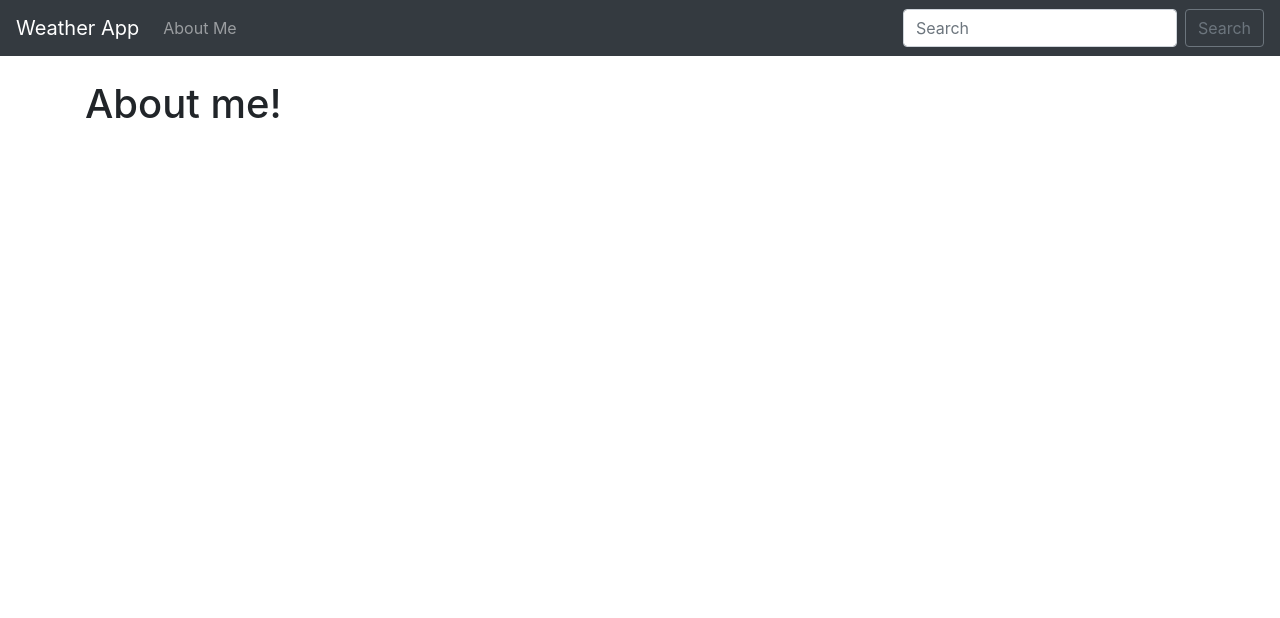
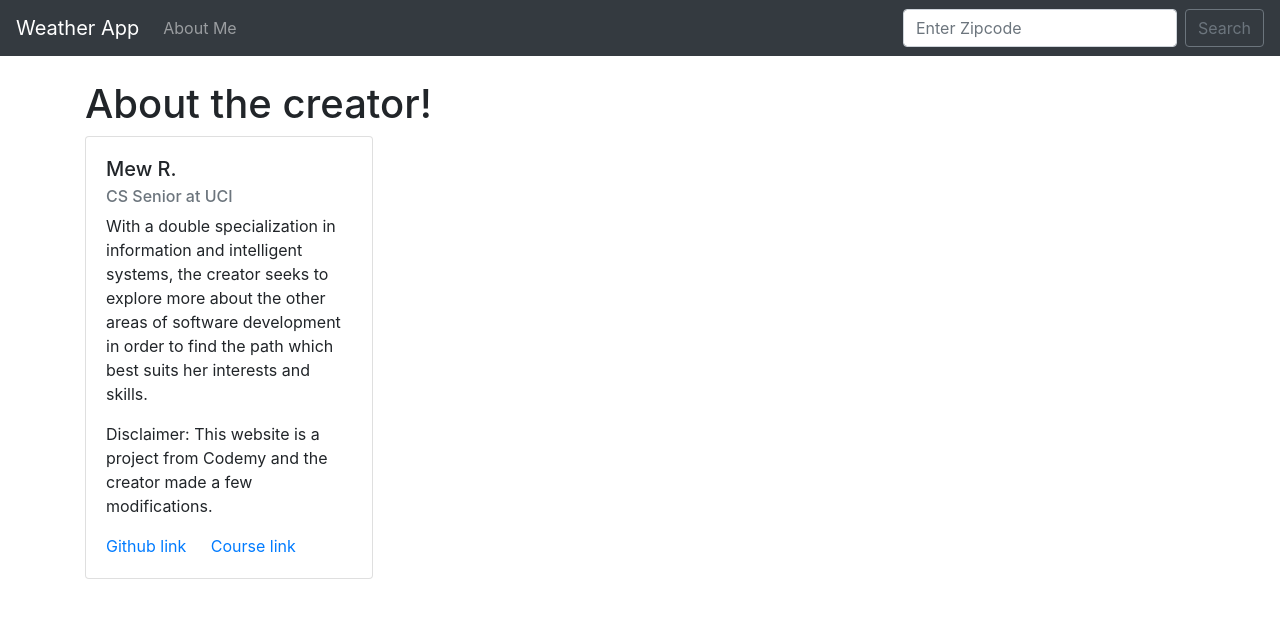
Before and after one commit to MEOWcanCODE/Weather-App, a Django app: page /about.html in a window 1280 px wide. Shown: the top 618 px of the page. Run offline with Django 5.2, Linux system fonts and the light colour scheme.

Commit message:
Finished course and added error page and about me

```diff
--- a/weather_app/lookup/templates/about.html
+++ b/weather_app/lookup/templates/about.html
@@ -2,6 +2,17 @@
 
 {% block content %}
 
-<h1>About me!</h1>
+<h1>About the creator!</h1>
+
+<div class="card" style="width: 18rem;">
+    <div class="card-body">
+      <h5 class="card-title">Mew R.</h5>
+      <h6 class="card-subtitle mb-2 text-muted">CS Senior at UCI</h6>
+      <p class="card-text">With a double specialization in information and intelligent systems, the creator seeks to explore more about the other areas of software development in order to find the path which best suits her interests and skills.</p>
+      <p class="card-text">Disclaimer: This website is a project from Codemy and the creator made a few modifications.</p>
+      <a href="https://github.com/MEOWcanCODE/Weather-App" class="card-link">Github link</a>
+      <a href="https://uci.udemy.com/course/build-a-weather-app-with-python-and-django/learn/" class="card-link">Course link</a>
+    </div>
+  </div>
 
 {% endblock %}
--- a/weather_app/lookup/templates/base.html
+++ b/weather_app/lookup/templates/base.html
@@ -8,7 +8,18 @@
     <!-- Bootstrap CSS -->
     <link rel="stylesheet" href="https://cdn.jsdelivr.net/npm/bootstrap@4.4.1/dist/css/bootstrap.min.css" integrity="sha384-Vkoo8x4CGsO3+Hhxv8T/Q5PaXtkKtu6ug5TOeNV6gBiFeWPGFN9MuhOf23Q9Ifjh" crossorigin="anonymous">
 
-    <title>Hello, world!</title>
+    <title>Weather App</title>
+
+    <style>
+      .good {background-color: limegreen;}
+      .moderate {background-color: yellow;}
+      .usg {background-color: orange;}
+      .unhealthy {background-color: red;}
+      .veryunhealthy {background-color: purple;}
+      .hazardous {background-color: maroon;}
+      .errorcode {background-color: gray;}
+    </style>
+
   </head>
   <body>
   <nav class="navbar navbar-expand-lg navbar-dark bg-dark">
@@ -24,8 +35,9 @@
         <a class="nav-link" href="{% url 'about' %}">About Me</a>
       </li>
     </ul>
-    <form class="form-inline my-2 my-lg-0">
-      <input class="form-control mr-sm-2" type="search" placeholder="Search" aria-label="Search">
+    <form action="{% url 'home' %}" class="form-inline my-2 my-lg-0" method="POST">
+      {% csrf_token %}
+      <input class="form-control mr-sm-2" type="search" placeholder="Enter Zipcode" aria-label="Search" name="zipcode">
       <button class="btn btn-outline-secondary my-2 my-sm-0" type="submit">Search</button>
     </form>
   </div>
--- a/weather_app/lookup/views.py
+++ b/weather_app/lookup/views.py
@@ -2,7 +2,57 @@ from django.shortcuts import render
 
 # Create your views here.
 def home(request):
-    return render(request, 'homepage.html', {})
+    import json
+    import requests
+    # api at 92606 for 10 mi:
+    # https://www.airnowapi.org/aq/observation/zipCode/current/?format=application/json&zipCode=92606&distance=10&API_KEY=5E2F932C-CD4B-410E-AAA2-2CF2226BFAB9
+
+
+
+    if request.method == "POST":
+        zipcode = request.POST['zipcode']
+        try:
+            api_request = requests.get(f"https://www.airnowapi.org/aq/observation/zipCode/current/?format=application/json&zipCode={zipcode}&distance=10&API_KEY=5E2F932C-CD4B-410E-AAA2-2CF2226BFAB9")
+        except Exception as e:
+            api = "Error..."
+            category_description = "Invalid zipcode. No data found, or website is down."
+            category_color = "errorcode"
+            return render(request, 'homepage.html', {'api': api, 'category_description': category_description, 'category_color': category_color})
+
+    else:
+        api_request = requests.get("https://www.airnowapi.org/aq/observation/zipCode/current/?format=application/json&zipCode=92606&distance=10&API_KEY=5E2F932C-CD4B-410E-AAA2-2CF2226BFAB9")
+
+    try:
+        api = json.loads(api_request.content) # load content from var into json var
+
+        if api[0]['Category']['Name'] == "Good":
+            category_description = "(0 - 50) Air quality is considered satisfactory, and air pollution poses little to no risk."
+        elif api[0]['Category']['Name'] == "Moderate":
+            category_description = "(51 - 100) Air quality is acceptable. However, there may be a risk for some people, particularly those who are unusually sensitive to air pollution."
+        elif api[0]['Category']['Name'] == "Unhealthy for Sensitive Groups":
+            category_description = "(101 - 150) Members of sensitive groups may experience health effects. The general public is less likely to be affected."
+        elif api[0]['Category']['Name'] == "Unhealthy":
+            category_description = "(151 - 200) Some members of the general public may experience health effects; members of sensitive groups may experience more serious health effects."
+        elif api[0]['Category']['Name'] == "Very Unhealthy":
+            category_description = "(201 - 300) Health alert: The risk of health effects is increased for everyone."
+        elif api[0]['Category']['Name'] == "Hazardous":
+            category_description = "Health warning of emergency conditions: everyone is more likely to be affected."
+
+        if api[0]['Category']['Name'] == "Unhealthy for Sensitive Groups":
+            category_color = "usg"
+        elif api[0]['Category']['Name'] == "Very Unhealthy":
+            category_color = "veryunhealthy"
+        else:
+            category_color = api[0]['Category']['Name'].lower()
+
+    except Exception as e:
+        api = "Error..."
+        category_description = "Invalid zipcode. No data found, or website is down."
+        category_color = "errorcode"
+
+
+
+    return render(request, 'homepage.html', {'api': api, 'category_description': category_description, 'category_color': category_color})
 
 def about(request):
     return render(request, 'about.html', {})
```
Also changed, not shown: weather_app/lookup/templates/homepage.html (+37 -1 lines), 1 other file.
